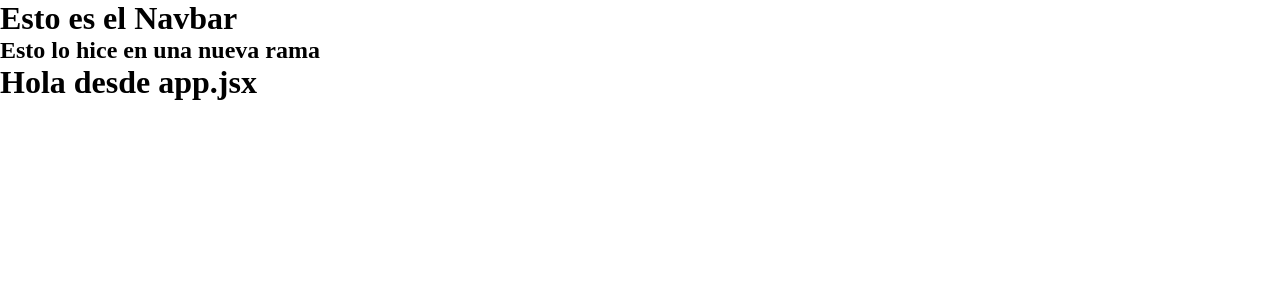
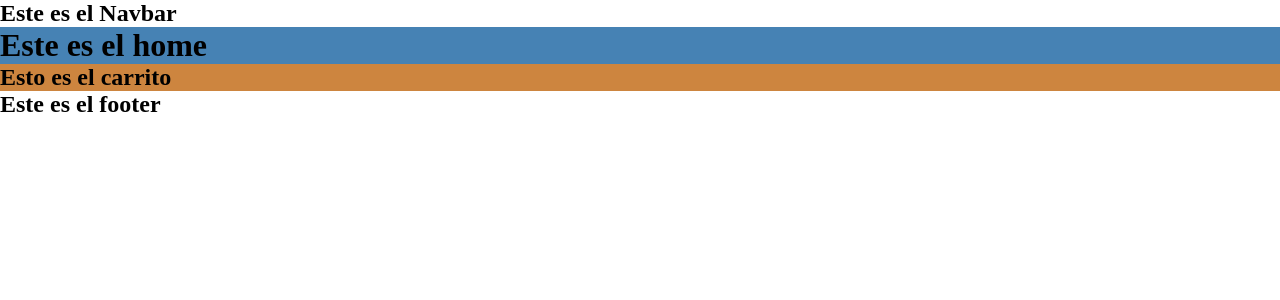
Before and after one commit to LucianoMarello/EntregaFinal-Marello, a React (Vite) app: page / in a window 1280 px wide. Shown: the top 300 px of the page. Built offline with nearby package versions, Linux system fonts and the light colour scheme.

Commit message:
probando cositas

```diff
--- a/src/App.jsx
+++ b/src/App.jsx
@@ -1,10 +1,15 @@
-import Navbar from "./Navbar";
+import { Footer } from "./components/layout/footer/Footer";
+import { Navbar } from "./components/layout/navbar/Navbar";
+import { Cart } from "./components/pages/cart/Cart";
+import Home from "./components/pages/home/Home";
 
 function App() {
   return (
     <div>
       <Navbar />
-      <h1>Hola desde app.jsx</h1>
+      <Home />
+      <Cart />
+      <Footer />
     </div>
   );
 }
--- a/src/Navbar.jsx
+++ /dev/null
@@ -1,10 +0,0 @@
-const Navbar = () => {
-  return (
-    <div>
-      <h1>Esto es el Navbar</h1>
-      <h2>Esto lo hice en una nueva rama</h2>
-    </div>
-  );
-};
-
-export default Navbar;
--- /dev/null
+++ b/src/components/layout/footer/Footer.jsx
@@ -0,0 +1,7 @@
+export const Footer = () => {
+  return (
+    <div>
+      <h2>Este es el footer</h2>
+    </div>
+  );
+};
--- /dev/null
+++ b/src/components/layout/navbar/Navbar.jsx
@@ -0,0 +1,7 @@
+export const Navbar = () => {
+  return (
+    <div>
+      <h2>Este es el Navbar</h2>
+    </div>
+  );
+};
--- /dev/null
+++ b/src/components/pages/cart/Cart.jsx
@@ -0,0 +1,9 @@
+import styles from "./Cart.module.css";
+
+export const Cart = () => {
+  return (
+    <div>
+      <h2 className={styles.container}>Esto es el carrito</h2>
+    </div>
+  );
+};
--- /dev/null
+++ b/src/components/pages/cart/Cart.module.css
@@ -0,0 +1,3 @@
+.container {
+  background-color: peru;
+}
--- /dev/null
+++ b/src/components/pages/home/Home.css
@@ -0,0 +1,3 @@
+.conteiner {
+  background-color: steelblue;
+}
--- /dev/null
+++ b/src/components/pages/home/Home.jsx
@@ -0,0 +1,11 @@
+import "./Home.css";
+
+const Home = () => {
+  return (
+    <div className="conteiner">
+      <h1>Este es el home</h1>
+    </div>
+  );
+};
+
+export default Home;
--- a/src/main.jsx
+++ b/src/main.jsx
@@ -3,3 +3,5 @@ import App from "./App.jsx";
 import "./index.css";
 
 ReactDOM.createRoot(document.getElementById("root")).render(<App />);
+
+//Usar rafce para generar el componente
```
Also changed, not shown: src/components/layout/footer/Footer.css (added), src/components/layout/navbar/Navbar.css (added).
